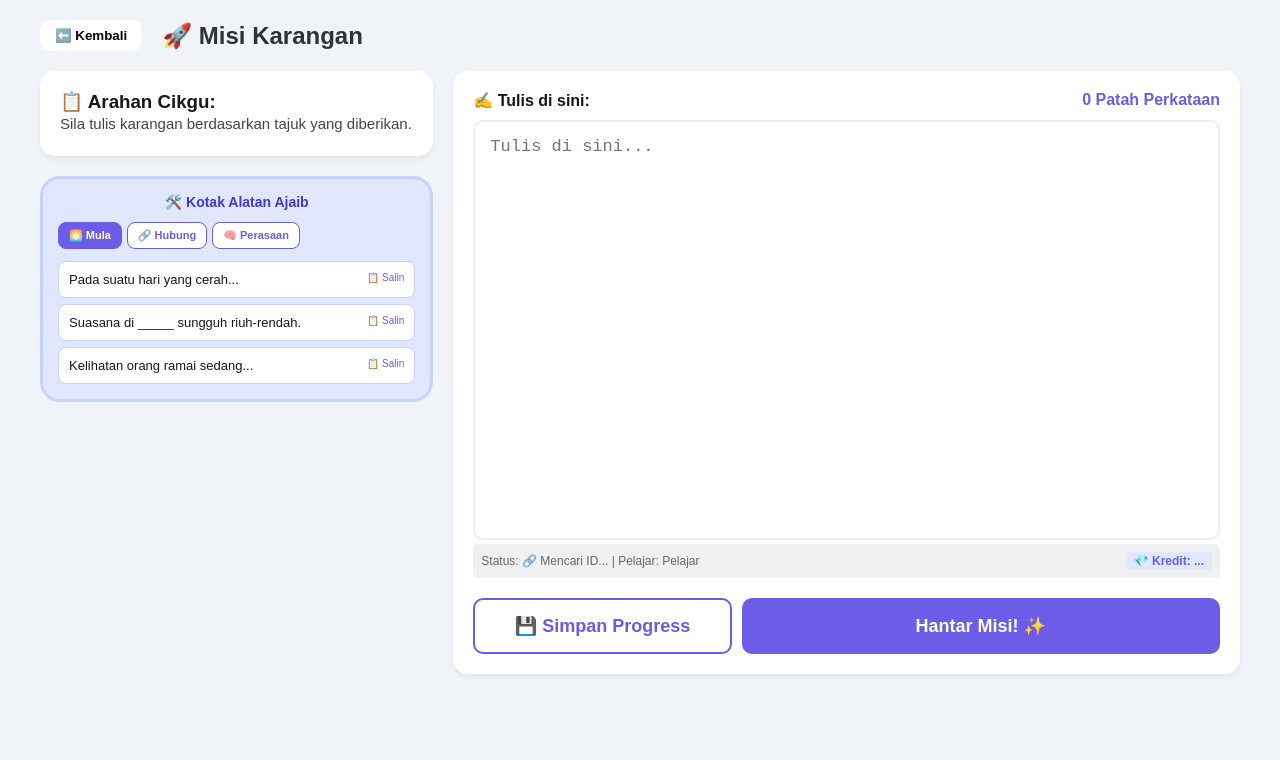
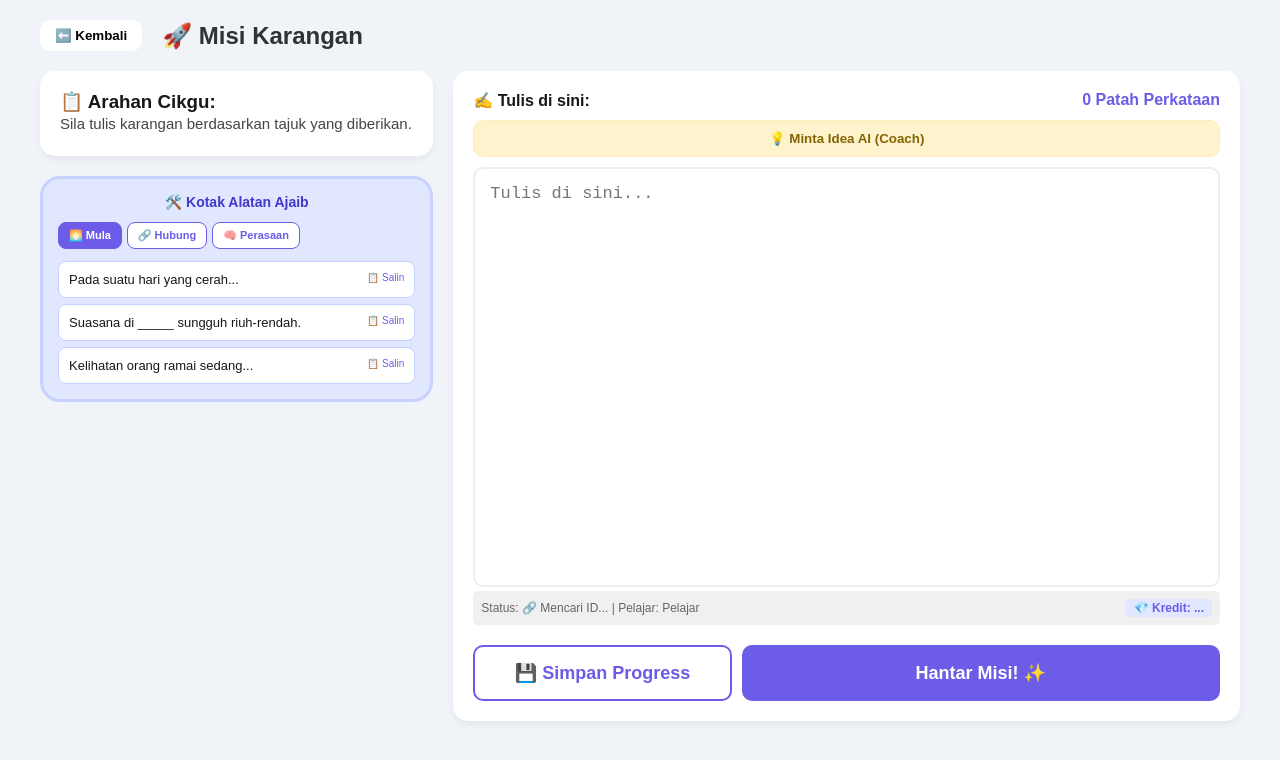
Before and after one commit to Ryaihanny/semak-karangan, a Next.js app: page /semakan in a window 1280 px wide. Shown: the top 760 px of the page. Built offline with nearby package versions, Linux system fonts and the light colour scheme; no server answers.

Commit message:
Deploy AI Coach with Gemini 2.0 Flash on Railway

```diff
--- /dev/null
+++ b/pages/api/ai-coach.js
@@ -0,0 +1,46 @@
+import { GoogleGenerativeAI } from "@google/generative-ai";
+
+const genAI = new GoogleGenerativeAI(process.env.GEMINI_API_KEY);
+
+export default async function handler(req, res) {
+  if (req.method !== 'POST') {
+    return res.status(405).json({ message: 'Method Not Allowed' });
+  }
+
+  // Next.js secara automatik parse JSON jika header Content-Type betul
+  const { currentDraft, level } = req.body;
+
+  if (!currentDraft) {
+    return res.status(400).json({ error: "Draft kosong" });
+  }
+
+  try {
+    const model = genAI.getGenerativeModel({ model: "gemini-2.0-flash" });
+
+    const prompt = `
+      You are an expert Malay Language Writing Coach for Primary School students in Singapore (Level: ${level}).
+
+      STUDENT'S CURRENT DRAFT:
+      "${currentDraft}"
+
+      YOUR TASK:
+      1. DO NOT write the story for them.
+      2. Analyze what they have written so far.
+      3. Provide a response in MALAY with these 3 short sections:
+         - ✨ **Saranan 'Show, Don't Tell'**: Pilih satu ayat biasa dalam draf mereka dan tukarkan menjadi ayat yang lebih deskriptif (pilih ayat yang ada emosi atau aksi).
+         - 📚 **Kosa Kata Hebat**: Cadangkan 2 perkataan aras tinggi atau peribahasa yang sesuai dengan konteks cerita mereka.
+         - 🚀 **Langkah Seterusnya**: Berikan satu soalan bimbingan untuk bantu mereka fikirkan apa yang patut berlaku dalam perenggan seterusnya.
+
+      Keep the tone encouraging, simple, and friendly. Use emojis.
+    `;
+
+    const result = await model.generateContent(prompt);
+    const response = await result.response;
+    const text = response.text();
+
+    res.status(200).json({ suggestion: text });
+  } catch (error) {
+    console.error("Gemini Coach Error:", error);
+    res.status(500).json({ error: "Gagal mendapat respon AI" });
+  }
+}
--- a/pages/semakan.js
+++ b/pages/semakan.js
@@ -20,6 +20,34 @@ export default function SemakanPage() {
   const [activeId, setActiveId] = useState(null);
   const [studentName, setStudentName] = useState(nama || "Pelajar");
   const [credits, setCredits] = useState(null);
+
+  // --- NEW STATES FOR AI COACH ---
+  const [coachSuggestion, setCoachSuggestion] = useState("");
+  const [isCoaching, setIsCoaching] = useState(false);
+
+  const getAICoachHelp = async () => {
+    if (essay.trim().split(/\s+/).filter(Boolean).length < 5) {
+      return alert("Tulis sekurang-kurangnya 5 patah perkataan untuk dibantu! ✍️");
+    }
+
+    setIsCoaching(true);
+    try {
+      const res = await fetch('/api/ai-coach', {
+        method: 'POST',
+        headers: { 'Content-Type': 'application/json' },
+        body: JSON.stringify({
+          currentDraft: essay,
+          level: taskData?.level || "Primary"
+        }),
+      });
+      const data = await res.json();
+      setCoachSuggestion(data.suggestion);
+    } catch (err) {
+      alert("Maaf, Cikgu AI sedang berehat.");
+    } finally {
+      setIsCoaching(false);
+    }
+  };
 
   const tools = {
     mula: { label: "🌅 Mula", items: ["Pada suatu hari yang cerah...", "Suasana di _____ sungguh riuh-rendah.", "Kelihatan orang ramai sedang..."] },
@@ -44,7 +72,6 @@ useEffect(() => {
         if (studentSnap.exists()) {
           setCredits(studentSnap.data().credits ?? 0);
         } else {
-          // IMPORTANT: Create document with 5 starter credits to prevent permission errors
           console.log("Creating new user document for credits...");
           await setDoc(studentRef, {
             credits: 5,
@@ -80,7 +107,7 @@ useEffect(() => {
 
   identifyAndLoad();
   return () => unsubscribe();
-}, [taskId, studentId, studentName]); // Added studentName to ensure setDoc has latest name
+}, [taskId, studentId, studentName]);
 
   useEffect(() => {
     if (taskId) {
@@ -115,7 +142,7 @@ useEffect(() => {
     }
   };
 
-// --- 3. HANDLE SEMAK (FIXED SYNTAX) ---
+// --- 3. HANDLE SEMAK ---
 const handleSemak = async (e) => {
   if (e) e.preventDefault();
 
@@ -138,7 +165,6 @@ const handleSemak = async (e) => {
   }
 
   try {
-    // FIX: Removed the extra { ... } that was breaking the fetch syntax
     const response = await fetch('https://semak-karangan-production.up.railway.app/api/submit-karangan', {
       method: 'POST',
       headers: { 'Content-Type': 'application/json' },
@@ -155,20 +181,14 @@ const handleSemak = async (e) => {
 
     const contentType = response.headers.get("content-type");
     if (!contentType || !contentType.includes("application/json")) {
-      const textError = await response.text();
-      console.error("Server returned non-JSON:", textError);
       throw new Error("Server error. Sila semak Railway Logs.");
     }
 
     const data = await response.json();
 
-    if (!response.ok) {
-       throw new Error(data.message || "Gagal memproses.");
-    }
+    if (!response.ok) throw new Error(data.message || "Gagal memproses.");
 
-    if (data.remainingCredits !== undefined) {
-        setCredits(data.remainingCredits);
-    }
+    if (data.remainingCredits !== undefined) setCredits(data.remainingCredits);
 
     router.push(`/analisis/${data.id}?classId=${currentClassId}`);
   } catch (err) {
@@ -177,7 +197,7 @@ const handleSemak = async (e) => {
   } finally {
     setLoading(false);
   }
-}; // <--- THIS WAS MISSING: Closes handleSemak
+};
 
 // --- 4. RENDER UI ---
 return (
@@ -224,7 +244,28 @@ return (
           <span>✍️ Tulis di sini:</span>
           <span style={styles.wordCount}>{essay.trim().split(/\s+/).filter(Boolean).length} Patah Perkataan</span>
         </div>
+
+        {/* AI COACH BUTTON */}
+        <button
+          onClick={getAICoachHelp}
+          disabled={isCoaching}
+          style={styles.coachBtn}
+        >
+          {isCoaching ? "🪄 Sedang memikirkan idea..." : "💡 Minta Idea AI (Coach)"}
+        </button>
+
         <textarea value={essay} onChange={(e) => setEssay(e.target.value)} placeholder="Tulis di sini..." style={styles.textarea} />
+
+        {/* COACH SUGGESTION OVERLAY */}
+        {coachSuggestion && (
+          <div style={styles.coachOverlay}>
+            <div style={styles.coachContent}>
+              <h3 style={{marginTop: 0, color: '#6C5CE7'}}>💡 Bimbingan Cikgu AI</h3>
+              <div style={{ whiteSpace: 'pre-line', marginBottom: '15px', fontSize: '14px', lineHeight: '1.6' }}>{coachSuggestion}</div>
+              <button onClick={() => setCoachSuggestion("")} style={styles.closeCoachBtn}>Faham, Terima Kasih!</button>
+            </div>
+          </div>
+        )}
 
         <div style={{ fontSize: '12px', color: '#666', marginBottom: '10px', background: '#f0f0f0', padding: '8px', borderRadius: '5px', display: 'flex', justifyContent: 'space-between', alignItems: 'center' }}>
           <span>
@@ -255,9 +296,8 @@ return (
     </div>
   </div>
 );
-} // <--- Closes SemakanPage function
+}
 
-// Leave 'const styles = { ... }' outside at the bottom.
 const styles = {
   container: { backgroundColor: '#F0F3F7', minHeight: '100vh', padding: '20px' },
   topNav: { display: 'flex', alignItems: 'center', marginBottom: '20px', maxWidth: '1200px', margin: '0 auto 20px auto' },
@@ -278,5 +318,9 @@ const styles = {
   inputHeader: { display: 'flex', justifyContent: 'space-between', marginBottom: '10px', fontWeight: 'bold' },
   wordCount: { color: '#6C5CE7' },
   textarea: { width: '100%', height: '420px', borderRadius: '10px', border: '2px solid #EEE', padding: '15px', fontSize: '17px', outline: 'none', resize: 'none' },
-  submitBtn: { width: '100%', padding: '15px', borderRadius: '10px', border: 'none', backgroundColor: '#6C5CE7', color: 'white', fontSize: '18px', fontWeight: 'bold', cursor: 'pointer' }
+  submitBtn: { width: '100%', padding: '15px', borderRadius: '10px', border: 'none', backgroundColor: '#6C5CE7', color: 'white', fontSize: '18px', fontWeight: 'bold', cursor: 'pointer' },
+  coachBtn: { width: '100%', padding: '10px', marginBottom: '10px', borderRadius: '10px', border: '1px solid #FFEEBA', backgroundColor: '#FFF3CD', color: '#856404', fontWeight: 'bold', cursor: 'pointer' },
+  coachOverlay: { position: 'fixed', top: 0, left: 0, right: 0, bottom: 0, backgroundColor: 'rgba(0,0,0,0.5)', display: 'flex', alignItems: 'center', justifyContent: 'center', zIndex: 1000, padding: '20px' },
+  coachContent: { backgroundColor: 'white', padding: '25px', borderRadius: '20px', maxWidth: '500px', width: '100%', boxShadow: '0 10px 25px rgba(0,0,0,0.2)' },
+  closeCoachBtn: { width: '100%', padding: '12px', borderRadius: '10px', border: 'none', backgroundColor: '#6C5CE7', color: 'white', fontWeight: 'bold', cursor: 'pointer' }
 };
```
